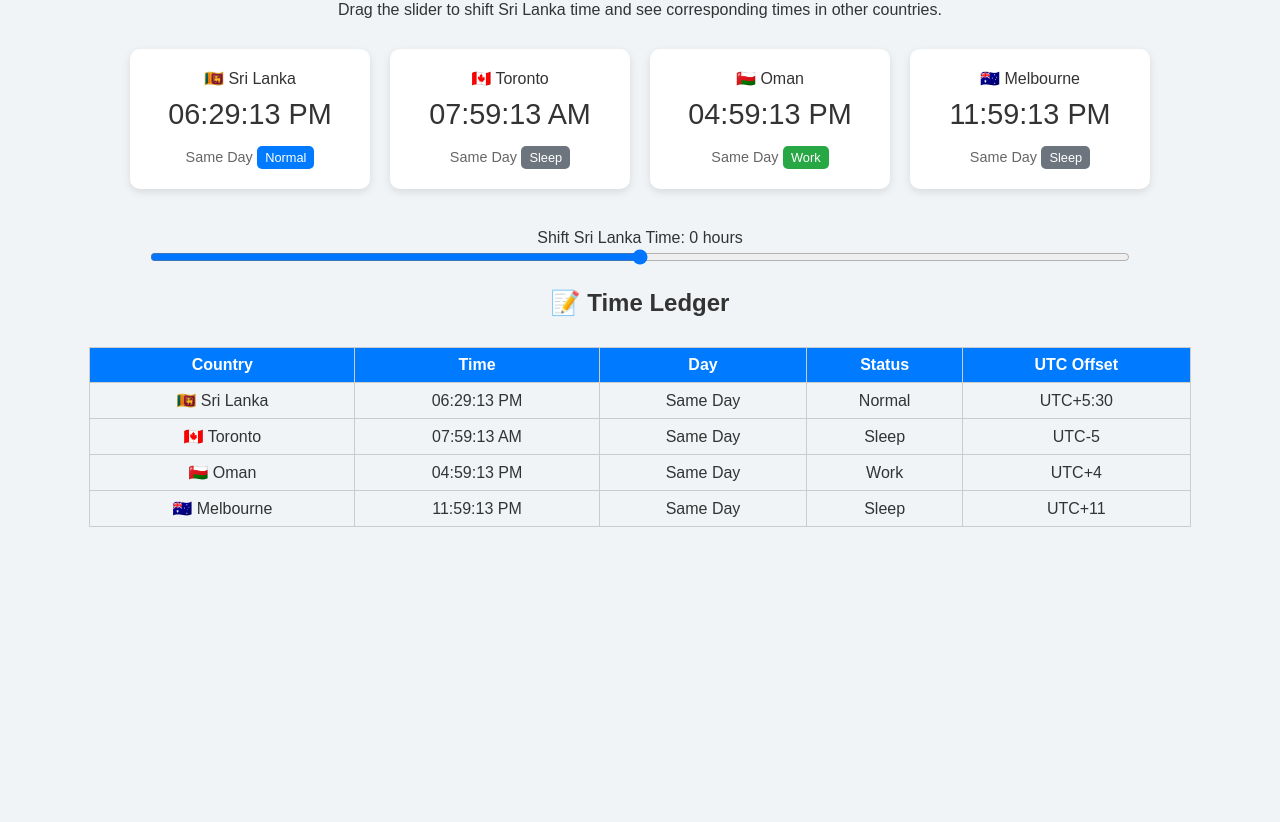
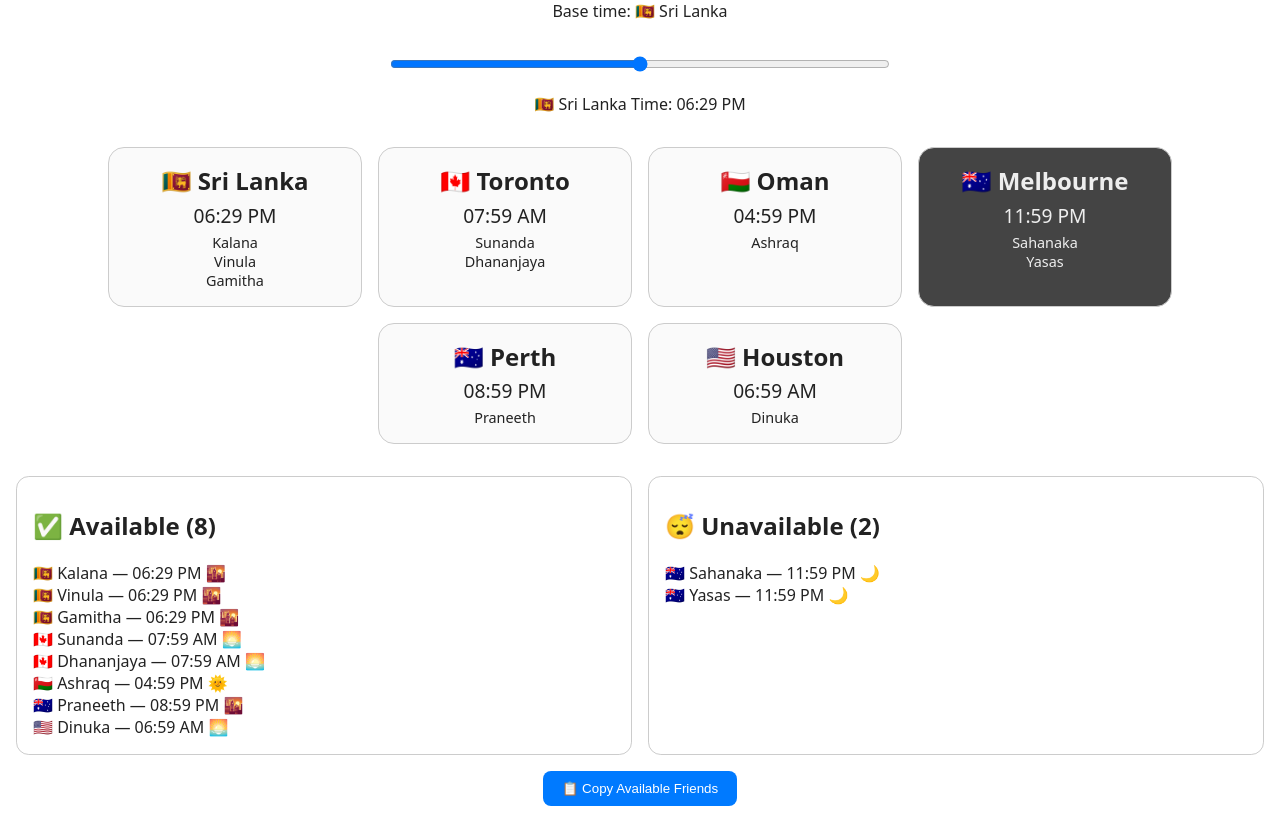
Before and after one commit to myasas/RBG, a plain HTML site: page index.html in a window 1280 px wide. Shown: the part 102-924 px from the top of the page. Before the commit the page ends 800 px from the top, so only its background shows below. Drawn offline with Linux system fonts and the light colour scheme.

Commit message:
Add feature - Friend names

```diff
--- a/index.html
+++ b/index.html
@@ -1,182 +1,202 @@
 <!DOCTYPE html>
 <html lang="en">
 <head>
-<meta charset="UTF-8">
-<meta name="viewport" content="width=device-width, initial-scale=1.0">
-<title>World Time Interactive - Work/Sleep Highlight</title>
+<meta charset="UTF-8" />
+<meta name="viewport" content="width=device-width, initial-scale=1.0" />
+<title>Friends Timezone Dashboard</title>
 <style>
-  body { font-family: Arial, sans-serif; background: #f0f4f7; color: #333; text-align: center; padding: 20px; }
-  h1 { margin-bottom: 10px; }
-  .clock-container { display: flex; justify-content: center; flex-wrap: wrap; margin: 20px 0; }
-  .clock { background: #fff; border-radius: 10px; box-shadow: 0 3px 8px rgba(0,0,0,0.1); margin: 10px; padding: 20px; width: 200px; }
-  .clock span { display: block; font-size: 1.8em; margin: 10px 0; }
-  .clock small { font-size: 0.9em; color: #666; }
-  .badge { display: inline-block; padding: 4px 8px; border-radius: 5px; font-size: 0.8em; margin-top: 5px; color: #fff; }
-  .work { background-color: #28a745; } /* green */
-  .sleep { background-color: #6c757d; } /* gray */
-  .normal { background-color: #007bff; } /* blue */
-  .slider-container { margin-top: 30px; }
-  input[type=range] { width: 80%; }
-
-  table { width: 90%; margin: 30px auto; border-collapse: collapse; }
-  th, td { padding: 8px; border: 1px solid #ccc; text-align: center; }
-  th { background-color: #007bff; color: white; }
+  body {
+    font-family: system-ui, sans-serif;
+    background: #fff;
+    color: #222;
+    margin: 0;
+    padding: 1rem;
+    text-align: center;
+  }
+  h2 { margin-top: 1rem; }
+  .countries { display: flex; flex-wrap: wrap; justify-content: center; gap: 1rem; }
+  .country {
+    border: 1px solid #ccc;
+    border-radius: 1rem;
+    padding: 1rem;
+    width: 220px;
+    background: #fafafa;
+    transition: background 0.3s, color 0.3s;
+  }
+  .country.sleeping {
+    background: #444;
+    color: #eee;
+  }
+  .flag { font-size: 1.5rem; font-weight: bold; }
+  .time { font-size: 1.2rem; margin-top: 0.3rem; }
+  .friend { font-size: 0.9rem; margin-top: 0.25rem; }
+  #sliderContainer { margin: 2rem 0; }
+  input[type="range"] { width: 90%; max-width: 500px; }
+  .availability {
+    display: flex;
+    flex-wrap: wrap;
+    justify-content: space-around;
+    gap: 1rem;
+    margin-top: 2rem;
+  }
+  .box {
+    flex: 1 1 300px;
+    border: 1px solid #ccc;
+    border-radius: 0.8rem;
+    padding: 1rem;
+    text-align: left;
+  }
+  button {
+    margin-top: 1rem;
+    padding: 0.6rem 1.2rem;
+    border: none;
+    border-radius: 0.5rem;
+    background: #007aff;
+    color: white;
+    cursor: pointer;
+  }
+  button:hover { background: #005ec2; }
 </style>
 </head>
 <body>
-<h1>🌏 Interactive World Clock with Work/Sleep Highlight</h1>
-<p>Drag the slider to shift Sri Lanka time and see corresponding times in other countries.</p>
+<h1>🌏 Friends Timezone Dashboard</h1>
+<p>Base time: 🇱🇰 Sri Lanka</p>
+<div id="sliderContainer">
+  <input type="range" id="timeSlider" min="0" max="1439" step="15" />
+  <p id="sliderTime"></p>
+</div>
+<div id="countries" class="countries"></div>
 
-<div class="clock-container">
-  <div class="clock">
-    <div>🇱🇰 Sri Lanka</div>
-    <span id="clock-lk">--:-- --</span>
-    <small id="day-lk"></small>
-    <div id="badge-lk" class="badge normal">--</div>
+<div class="availability">
+  <div class="box">
+    <h2>✅ Available (<span id="countAvailable">0</span>)</h2>
+    <div id="availableList"></div>
   </div>
-  <div class="clock">
-    <div>🇨🇦 Toronto</div>
-    <span id="clock-ca">--:-- --</span>
-    <small id="day-ca"></small>
-    <div id="badge-ca" class="badge normal">--</div>
-  </div>
-  <div class="clock">
-    <div>🇴🇲 Oman</div>
-    <span id="clock-om">--:-- --</span>
-    <small id="day-om"></small>
-    <div id="badge-om" class="badge normal">--</div>
-  </div>
-  <div class="clock">
-    <div>🇦🇺 Melbourne</div>
-    <span id="clock-au">--:-- --</span>
-    <small id="day-au"></small>
-    <div id="badge-au" class="badge normal">--</div>
+  <div class="box">
+    <h2>😴 Unavailable (<span id="countUnavailable">0</span>)</h2>
+    <div id="unavailableList"></div>
   </div>
 </div>
 
-<div class="slider-container">
-  <label for="timeSlider">Shift Sri Lanka Time: <span id="sliderTime">0</span> hours</label><br>
-  <input type="range" id="timeSlider" min="-12" max="12" step="0.5" value="0">
-</div>
-
-<h2>📝 Time Ledger</h2>
-<table>
-  <thead>
-    <tr>
-      <th>Country</th>
-      <th>Time</th>
-      <th>Day</th>
-      <th>Status</th>
-      <th>UTC Offset</th>
-    </tr>
-  </thead>
-  <tbody>
-    <tr>
-      <td>🇱🇰 Sri Lanka</td>
-      <td id="ledger-lk">--</td>
-      <td id="ledger-day-lk">--</td>
-      <td id="ledger-status-lk">--</td>
-      <td>UTC+5:30</td>
-    </tr>
-    <tr>
-      <td>🇨🇦 Toronto</td>
-      <td id="ledger-ca">--</td>
-      <td id="ledger-day-ca">--</td>
-      <td id="ledger-status-ca">--</td>
-      <td>UTC-5</td>
-    </tr>
-    <tr>
-      <td>🇴🇲 Oman</td>
-      <td id="ledger-om">--</td>
-      <td id="ledger-day-om">--</td>
-      <td id="ledger-status-om">--</td>
-      <td>UTC+4</td>
-    </tr>
-    <tr>
-      <td>🇦🇺 Melbourne</td>
-      <td id="ledger-au">--</td>
-      <td id="ledger-day-au">--</td>
-      <td id="ledger-status-au">--</td>
-      <td>UTC+11</td>
-    </tr>
-  </tbody>
-</table>
+<button id="copyButton">📋 Copy Available Friends</button>
 
 <script>
-const offsets = {
-  LK: 5.5,
-  CA: -5,
-  OM: 4,
-  AU: 11
+const friends = [
+  { name: "Kalana", flag: "🇱🇰", tz: "Asia/Colombo" },
+  { name: "Vinula", flag: "🇱🇰", tz: "Asia/Colombo" },
+  { name: "Gamitha", flag: "🇱🇰", tz: "Asia/Colombo" },
+  { name: "Sunanda", flag: "🇨🇦", tz: "America/Toronto" },
+  { name: "Dhananjaya", flag: "🇨🇦", tz: "America/Toronto" },
+  { name: "Ashraq", flag: "🇴🇲", tz: "Asia/Muscat" },
+  { name: "Sahanaka", flag: "🇦🇺", tz: "Australia/Melbourne" },
+  { name: "Yasas", flag: "🇦🇺", tz: "Australia/Melbourne" },
+  { name: "Praneeth", flag: "🇦🇺", tz: "Australia/Perth" },
+  { name: "Dinuka", flag: "🇺🇸", tz: "America/Chicago" }
+];
+
+const countryNames = {
+  "Asia/Colombo": "🇱🇰 Sri Lanka",
+  "America/Toronto": "🇨🇦 Toronto",
+  "Asia/Muscat": "🇴🇲 Oman",
+  "Australia/Melbourne": "🇦🇺 Melbourne",
+  "Australia/Perth": "🇦🇺 Perth",
+  "America/Chicago": "🇺🇸 Houston"
 };
 
-const workStart = 9;  // 9 AM
-const workEnd = 17;   // 5 PM
-const sleepStart = 23; // 11 PM
-const sleepEnd = 8;    // 8 AM
-
-// Slider
-const slider = document.getElementById('timeSlider');
-const sliderTime = document.getElementById('sliderTime');
-
-function formatAMPM(date) {
-  let hours = date.getUTCHours();
-  let minutes = date.getUTCMinutes();
-  let seconds = date.getUTCSeconds();
-  let ampm = hours >= 12 ? 'PM' : 'AM';
-  hours = hours % 12;
-  if (hours === 0) hours = 12;
-  return `${hours.toString().padStart(2,'0')}:${minutes.toString().padStart(2,'0')}:${seconds.toString().padStart(2,'0')} ${ampm}`;
+function getEmoji(hour) {
+  if (hour >= 5 && hour < 12) return "🌅"; // Morning
+  if (hour >= 12 && hour < 17) return "🌞"; // Day
+  if (hour >= 17 && hour < 22) return "🌇"; // Evening
+  return "🌙"; // Night
 }
 
-function dayRelation(baseDate, localDate) {
-  const baseDay = baseDate.getUTCDate();
-  const localDay = localDate.getUTCDate();
-  if (localDay > baseDay) return 'Next Day';
-  if (localDay < baseDay) return 'Previous Day';
-  return 'Same Day';
+function isSleeping(hour) {
+  return hour >= 22 || hour < 6;
 }
 
-function getStatus(date) {
-  const hour = date.getUTCHours();
-  if (hour >= workStart && hour < workEnd) return 'Work';
-  if (hour >= sleepStart || hour < sleepEnd) return 'Sleep';
-  return 'Normal';
+function render(timeOffsetMinutes = 0) {
+  const base = new Date();
+  const countriesDiv = document.getElementById("countries");
+  countriesDiv.innerHTML = "";
+
+  const available = [];
+  const unavailable = [];
+
+  const grouped = {};
+  for (const f of friends) {
+    if (!grouped[f.tz]) grouped[f.tz] = [];
+    grouped[f.tz].push(f);
+  }
+
+  for (const [tz, group] of Object.entries(grouped)) {
+    for (const g of group) {
+      const now = new Date(base.getTime() + timeOffsetMinutes * 60000);
+      const options = { timeZone: g.tz, hour: "2-digit", minute: "2-digit", hour12: false };
+      const formatter = new Intl.DateTimeFormat("en-US", options);
+      const formattedTime = formatter.format(now);
+
+      const hour24 = parseInt(formattedTime.split(":")[0], 10);
+      const minute = formattedTime.split(":")[1];
+      const sleeping = isSleeping(hour24);
+      const emoji = getEmoji(hour24);
+      const displayTime = new Intl.DateTimeFormat("en-US", {
+        timeZone: g.tz,
+        hour: "2-digit",
+        minute: "2-digit",
+        hour12: true
+      }).format(now);
+
+      const countryDivId = tz.replace(/[^a-zA-Z]/g, "");
+      let countryDiv = document.getElementById(countryDivId);
+      if (!countryDiv) {
+        countryDiv = document.createElement("div");
+        countryDiv.id = countryDivId;
+        countryDiv.className = "country";
+        countriesDiv.appendChild(countryDiv);
+      }
+      countryDiv.className = "country" + (sleeping ? " sleeping" : "");
+      countryDiv.innerHTML = `<div class="flag">${countryNames[tz]}</div>
+                              <div class="time">${displayTime}</div>
+                              <div class="friend">${group.map(f=>f.name).join("<br>")}</div>`;
+
+      const entry = `${g.flag} ${g.name} — ${displayTime} ${emoji}`;
+      if (sleeping) unavailable.push(entry);
+      else available.push(entry);
+    }
+  }
+
+  document.getElementById("availableList").innerHTML = available.join("<br>");
+  document.getElementById("unavailableList").innerHTML = unavailable.join("<br>");
+  document.getElementById("countAvailable").innerText = available.length;
+  document.getElementById("countUnavailable").innerText = unavailable.length;
+
+  const sliderLabel = document.getElementById("sliderTime");
+  const ref = new Date(base.getTime() + timeOffsetMinutes * 60000);
+  const slFormatter = new Intl.DateTimeFormat("en-US", {
+    timeZone: "Asia/Colombo",
+    hour: "2-digit",
+    minute: "2-digit",
+    hour12: true
+  });
+  sliderLabel.textContent = `🇱🇰 Sri Lanka Time: ${slFormatter.format(ref)}`;
+
+  window.currentData = { available, unavailable };
 }
 
-function updateClocks() {
-  const nowUTC = new Date();
-  const shift = parseFloat(slider.value);
-  sliderTime.textContent = shift;
-
-  function updateClock(id, offset) {
-    const local = new Date(nowUTC.getTime() + (offset + shift) * 3600 * 1000);
-    const formatted = formatAMPM(local);
-    const dayText = dayRelation(new Date(nowUTC.getTime() + shift*3600*1000), local);
-    const status = getStatus(local);
-
-    document.getElementById('clock-' + id).textContent = formatted;
-    document.getElementById('day-' + id).textContent = dayText;
-
-    const badge = document.getElementById('badge-' + id);
-    badge.textContent = status;
-    badge.className = `badge ${status.toLowerCase()}`;
-
-    // Ledger update
-    document.getElementById('ledger-' + id).textContent = formatted;
-    document.getElementById('ledger-day-' + id).textContent = dayText;
-    document.getElementById('ledger-status-' + id).textContent = status;
-  }
-
-  updateClock('lk', offsets.LK);
-  updateClock('ca', offsets.CA);
-  updateClock('om', offsets.OM);
-  updateClock('au', offsets.AU);
+function setup() {
+  const slider = document.getElementById("timeSlider");
+  slider.addEventListener("input", () => render(parseInt(slider.value)));
+  document.getElementById("copyButton").addEventListener("click", () => {
+    const { available, unavailable } = window.currentData;
+    const text = `${available.length} out of ${friends.length} friends are available.\n\nAvailable:\n${available.join("\n")}\n\nUnavailable:\n${unavailable.join("\n")}`;
+    navigator.clipboard.writeText(text);
+    alert("Copied!");
+  });
+  render();
+  setInterval(() => render(parseInt(slider.value)), 300000); // refresh every 5 min
 }
 
-setInterval(updateClocks, 1000);
-updateClocks();
-slider.addEventListener('input', updateClocks);
+setup();
 </script>
 </body>
 </html>
```
